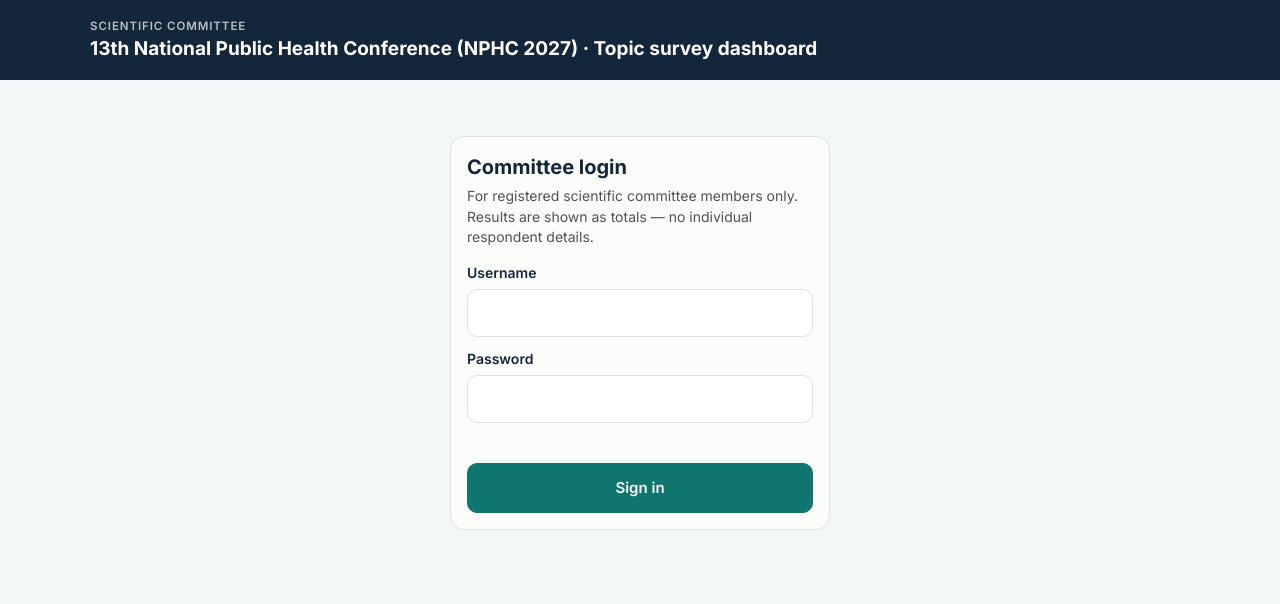
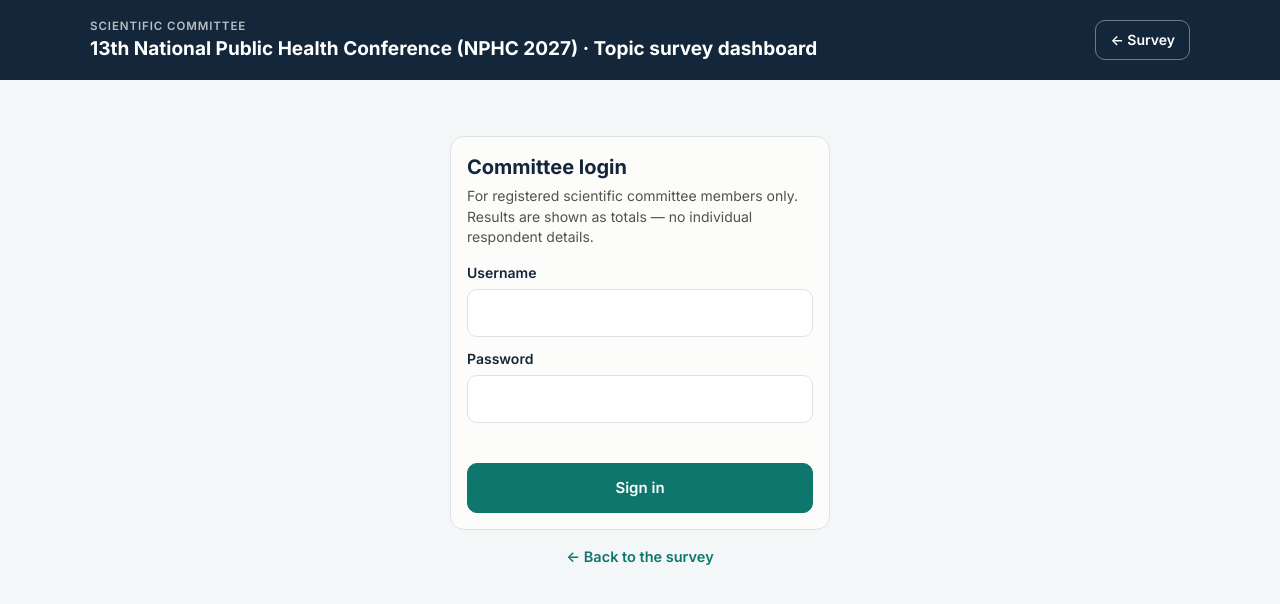
Before and after one commit to fatihmuhd/nphc2027, a plain HTML site: page committee.html in a window 1280 px wide. Drawn offline with nearby package versions, Linux system fonts and the light colour scheme.

Commit message:
Add back-to-survey links on committee page
Co-Authored-By: Claude Opus 5.5 <noreply@anthropic.com>
Claude-Session: https://claude.ai/code/session_01EBpX24ndf1o7NA9rjXomKk

```diff
--- a/committee.html
+++ b/committee.html
@@ -20,6 +20,8 @@
   header h1{font-size:19px;margin:0;flex:1;min-width:200px}
   header .eyebrow{display:block;font-size:11.5px;letter-spacing:.08em;text-transform:uppercase;opacity:.7;font-weight:600}
   header button{background:transparent;color:#fff;border:1px solid rgba(255,255,255,.4)}
+  .hbtn{color:#fff;text-decoration:none;font-weight:600;font-size:14px;border:1px solid rgba(255,255,255,.4);border-radius:10px;padding:9px 14px}
+  .back{display:block;text-align:center;margin-top:16px;color:var(--brand);font-weight:600;text-decoration:none;font-size:14.5px}
   main{max-width:1100px;margin:0 auto;padding:16px 14px 40px}
   button{font:inherit;font-weight:600;border-radius:10px;padding:10px 16px;border:1px solid var(--line);background:#fff;color:var(--ink);cursor:pointer}
   button.primary{background:var(--brand);border-color:var(--brand);color:#fff}
@@ -97,6 +99,7 @@
 <body>
 <header><div class="wrap">
   <h1><span class="eyebrow">Scientific Committee</span><span id="confName"></span></h1>
+  <a href="index.html" class="hbtn" id="toSurvey">← Survey</a>
   <button id="logout" class="hidden">Log out</button>
 </div></header>
 
@@ -115,6 +118,7 @@
         <button class="primary" type="submit" id="loginBtn">Sign in</button>
       </form>
     </div>
+    <a href="index.html" class="back">← Back to the survey</a>
   </section>
 
   <section id="dash" class="hidden">
```
